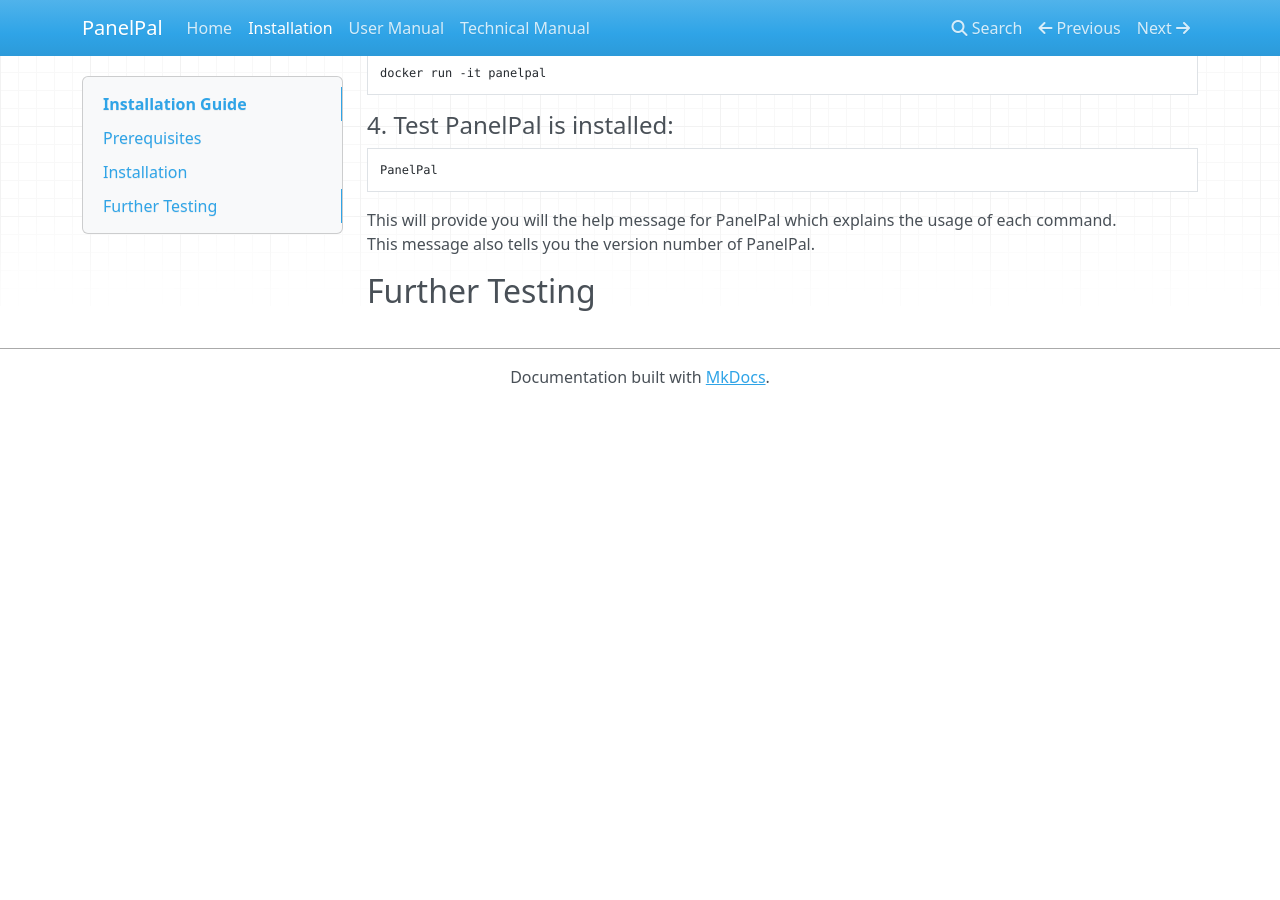
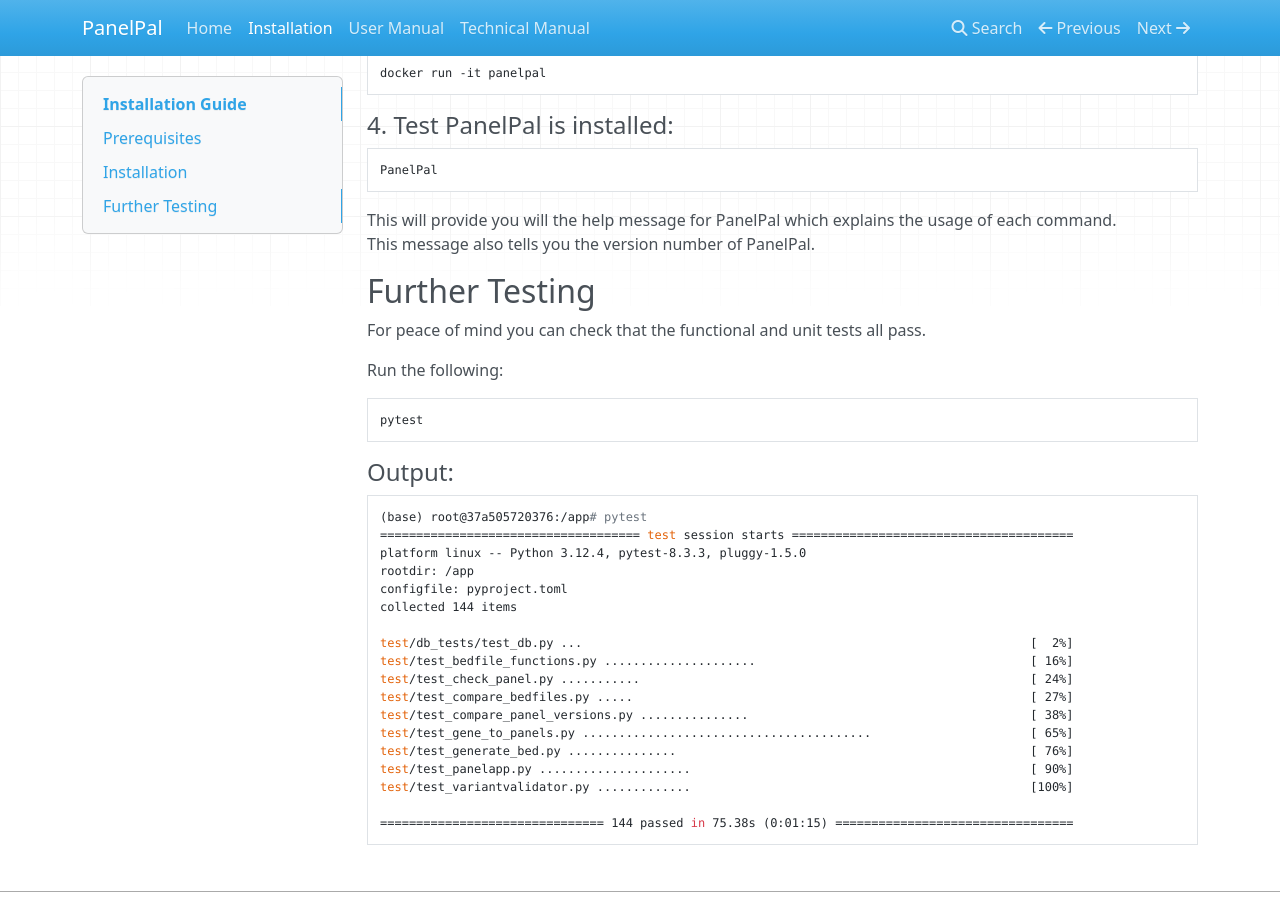
Before and after one commit to PatrickWeller/PanelPal, an MkDocs documentation site: the page built from docs/installation.md, in a window 1280 px wide and 900 px high, scrolled down 742 px. Built offline with MkDocs 1.6.1, drawn with Linux system fonts in a browser that asks for light colours; nearby versions of some CDN libraries; before the commit the page ends 1147 px from its top, so only the background shows below that.

Commit message:
Added documentation on testing #107

````diff
--- a/docs/installation.md
+++ b/docs/installation.md
@@ -44,3 +44,31 @@
 This message also tells you the version number of PanelPal.
 
 ## Further Testing
+
+For peace of mind you can check that the functional and unit tests all pass.
+
+Run the following:
+```
+pytest
+```
+#### Output:
+```
+(base) root@37a505720376:/app# pytest
+==================================== test session starts =======================================
+platform linux -- Python 3.12.4, pytest-8.3.3, pluggy-1.5.0
+rootdir: /app
+configfile: pyproject.toml
+collected 144 items
+
+test/db_tests/test_db.py ...                                                              [  2%]
+test/test_bedfile_functions.py .....................                                      [ 16%]
+test/test_check_panel.py ...........                                                      [ 24%]
+test/test_compare_bedfiles.py .....                                                       [ 27%]
+test/test_compare_panel_versions.py ...............                                       [ 38%]
+test/test_gene_to_panels.py ........................................                      [ 65%]
+test/test_generate_bed.py ...............                                                 [ 76%]
+test/test_panelapp.py .....................                                               [ 90%]
+test/test_variantvalidator.py .............                                               [100%]
+
+=============================== 144 passed in 75.38s (0:01:15) =================================
+```
--- a/pyproject.toml
+++ b/pyproject.toml
@@ -29,6 +29,7 @@
     "responses==0.25.3",
     "pandas==2.2.3",
     "mkdocs==1.6.1",
+    "pytest==8.3.3",
 ]
 
 [tool.setuptools.packages.find]
````
